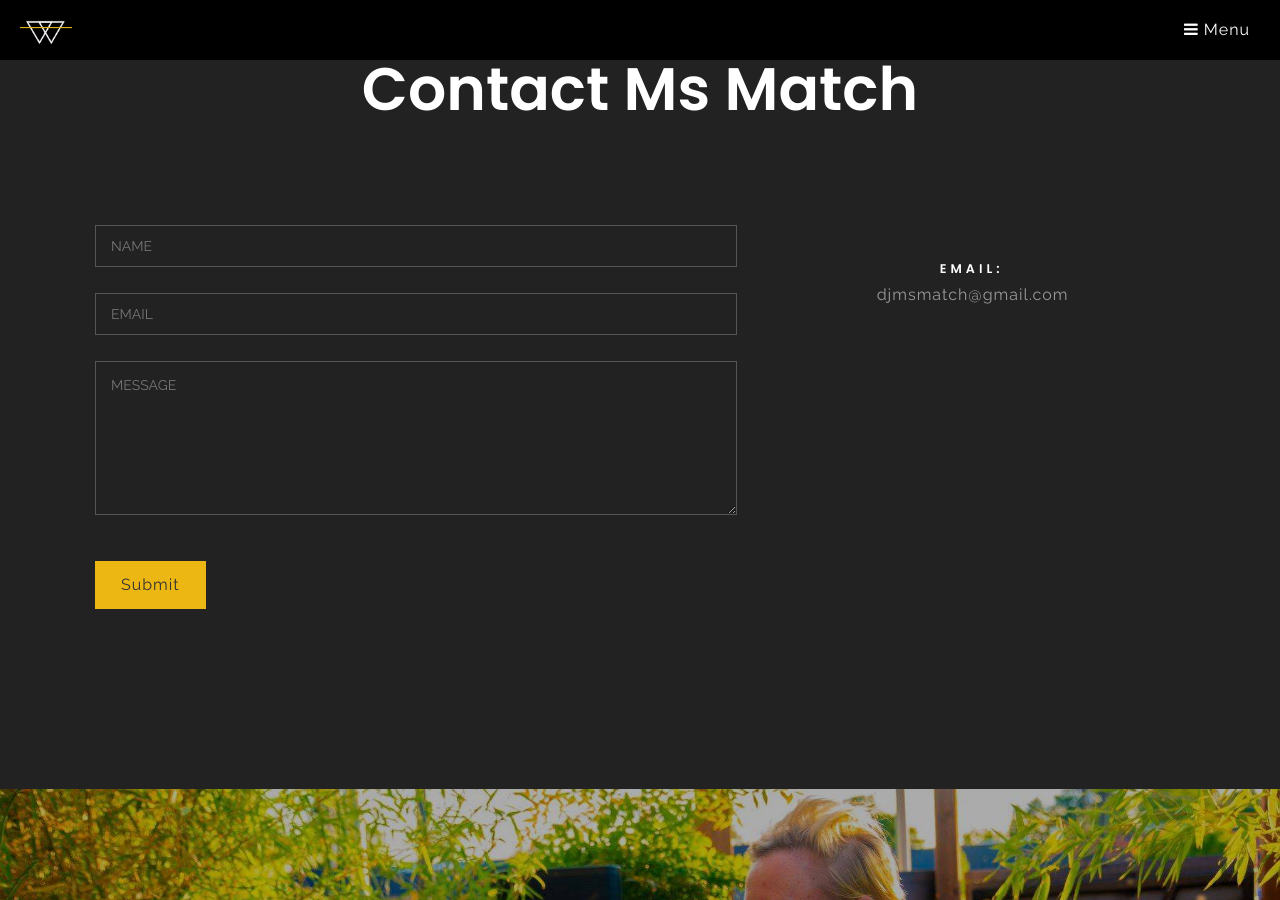
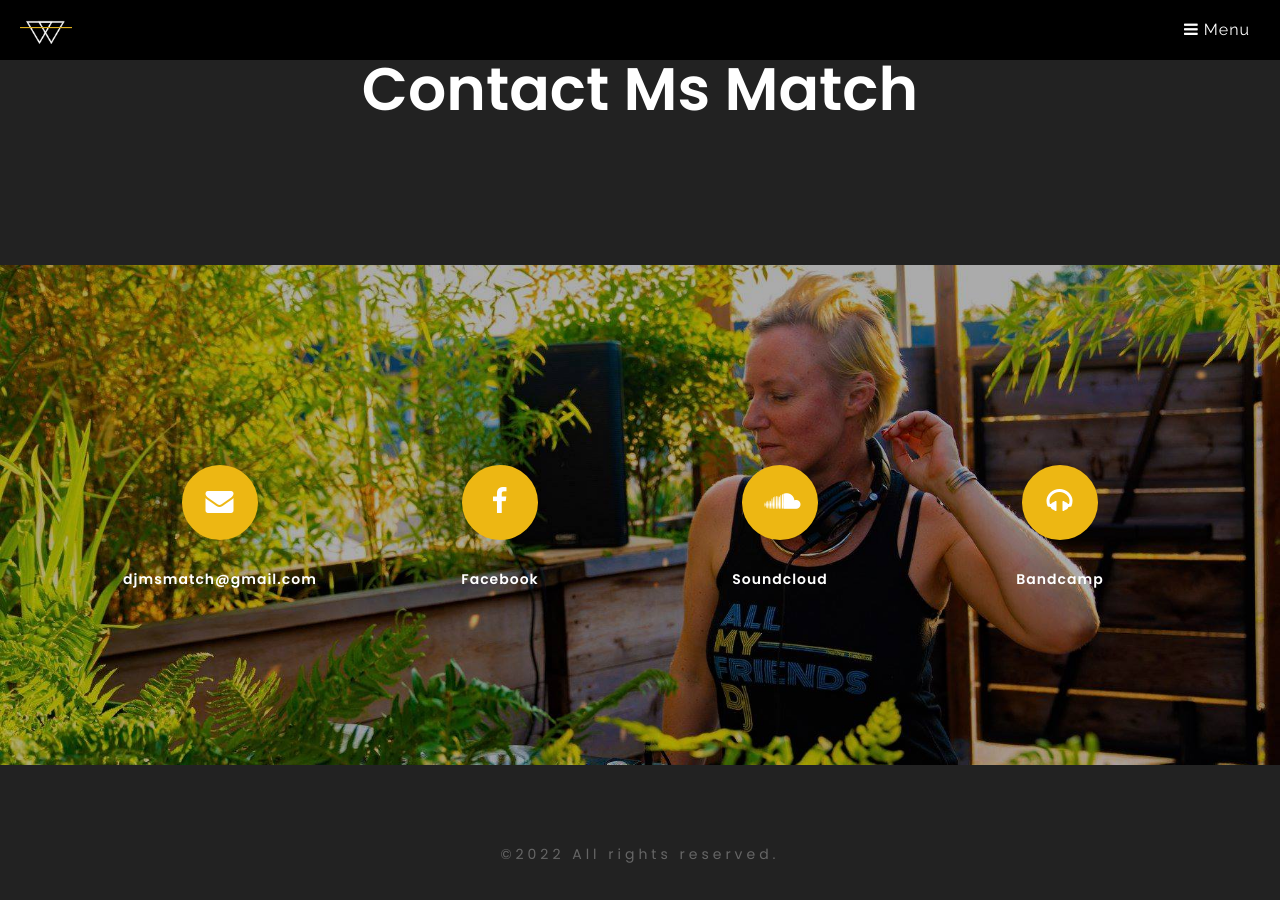
Before and after one commit to 9spire/msmatchmusic, a Jekyll site: the page built from index.html, in a window 1280 px wide and 900 px high, scrolled down 5135 px. Built offline with Jekyll 4.4.1, drawn with Linux system fonts in a browser that asks for light colours.

Commit message:
further refine-video, contact

```diff
--- a/_includes/contact-form.html
+++ b/_includes/contact-form.html
@@ -1,60 +1,9 @@
 <div class="full dark">
   <div class="row">
-    <div class="large-8 columns large-centered">
+    <div class="large-8 columns large-centered end">
       {% include section-title.html small_title="contact" title="Contact Ms
       Match" %}
-    </div>
-    <div class="four spacing"></div>
-    <div class="large-8 medium-8 columns">
-      <div class="form">
-        <div class="row">
-          <form id="contact_form" class="dark" method="POST">
-            <div class="large-12 columns">
-              <p id="thanks">Thanks for contacting Ms Match!</p>
-            </div>
-            <div class="medium-12 columns">
-              <input
-                class="required"
-                name="name"
-                placeholder="NAME"
-                type="text"
-              />
-              <input
-                class="required email"
-                name="email"
-                placeholder="EMAIL"
-                type="text"
-              />
-              <textarea
-                class="required"
-                name="message"
-                placeholder="MESSAGE"
-              ></textarea>
-              <input name="recipient" type="hidden" value="{{ site.email }}" />
-              <div class="spacing"></div>
-              <input class="button white" type="submit" />
-            </div>
-          </form>
-        </div>
-      </div>
-      <div class="four spacing"></div>
-    </div>
-    <div class="large-4 medium-4 columns">
-      <div class="border-wrapper">
-        <div class="borders">
-          <div class="top"></div>
-          <div class="right"></div>
-          <div class="bottom"></div>
-          <div class="left"></div>
-        </div>
-        <div class="contact-details">
-          <div class="content">
-            <h4>Email:</h4>
-            <p>djmsmatch@gmail.com</p>
-          </div>
-        </div>
-      </div>
-      <div class="four spacing"></div>
+      <div class="two spacing"></div>
     </div>
   </div>
 </div>
--- a/_includes/social-networks.html
+++ b/_includes/social-networks.html
@@ -1,7 +1,16 @@
 <div class='full parallax social-networks' style="background-image: url({{ "/assets/images/@stock/patio-2019-2-overlay.jpg" | relative_url }})">
   <div class='two spacing'></div>
   <div class='row'>
-    <div class='medium-4 columns'>
+    <div class='medium-3 columns'>
+      <div class='big-social'>
+        <a href='mailto:djmsmatch@gmail.com'>
+          <i class='fa fa-envelope'></i>
+        </a>
+        <h4>djmsmatch@gmail.com</h4>
+      </div>
+      <div class='two spacing'></div>
+    </div>
+    <div class='medium-3 columns'>
       <div class='big-social'>
         <a href='https://www.facebook.com/DJMsMatch'>
           <i class='fa fa-facebook'></i>
@@ -10,7 +19,7 @@
       </div>
       <div class='two spacing'></div>
     </div>
-    <div class='medium-4 columns'>
+    <div class='medium-3 columns'>
       <div class='big-social'>
         <a href='https://soundcloud.com/djmsmatch/tracks'>
           <i class='fa fa-soundcloud'></i>
@@ -19,7 +28,7 @@
       </div>
       <div class='two spacing'></div>
     </div>
-    <div class='medium-4 columns'>
+    <div class='medium-3 columns'>
       <div class='big-social'>
         <a href='https://msmatch.bandcamp.com/'>
           <i class='fa fa-headphones'></i>
--- a/index.html
+++ b/index.html
@@ -69,7 +69,7 @@
 
 <div class='full no-padding parallax home-video-wrapper'>
   <div class='fullscreen'>
-    <video autoplay='autoplay' id='fullscreen-video' loop='loop'>
+    <video autoplay='autoplay' id='fullscreen-video' loop='loop' muted='true' poster='{{ "/assets/images/@stock/newyearseve2020edited.jpg" | relative_url }}'>
       <source src='{{ "/assets/images/MsMatchVideoReel2.mp4" | relative_url }}' type='video/mp4'>
     </video>
     <div class='overlay'></div>
```
